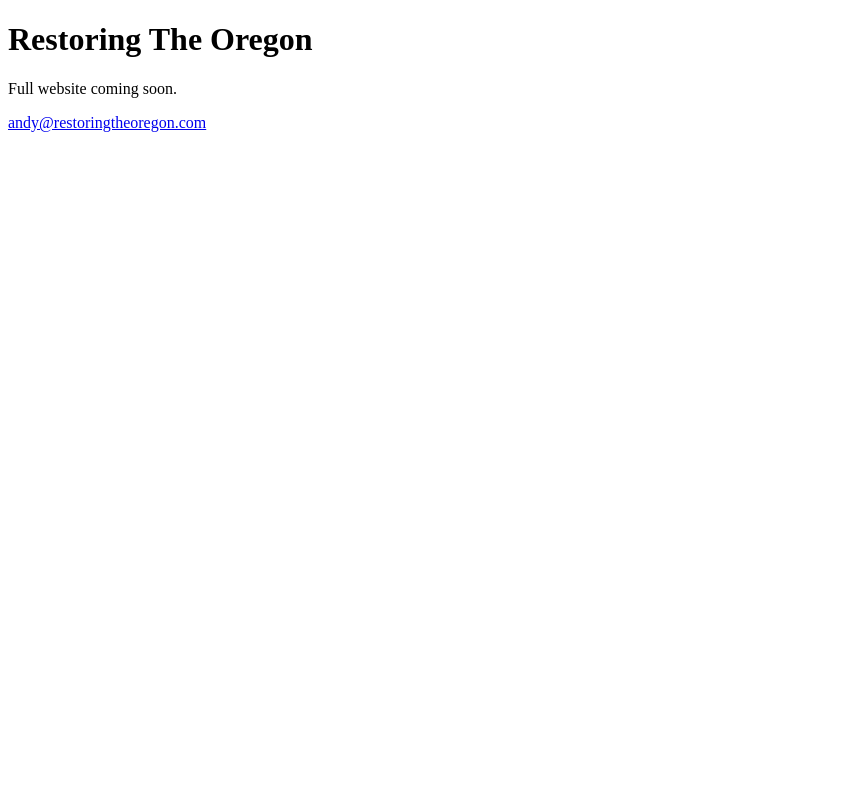
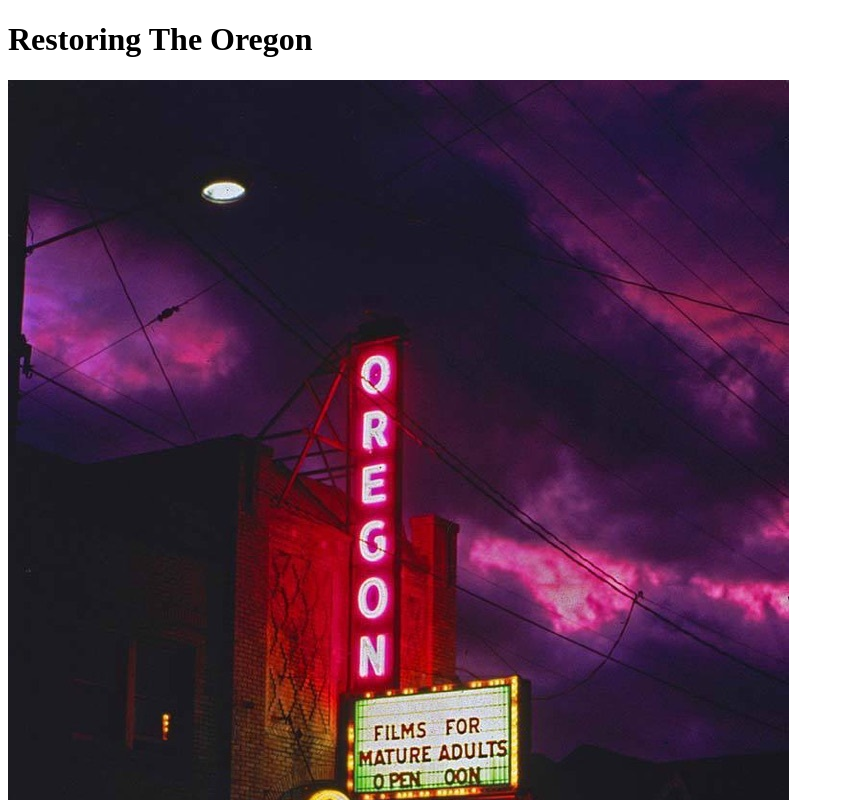
Before and after one commit to andymcmillan/restoretheoregon, a plain HTML site: page index.html in a window 1280 px wide. Shown: the top 800 px of the page, without its empty margins (0-844 px from the left). Drawn offline with Linux system fonts and the light colour scheme.

Commit message:
Adding marquee photo

```diff
--- a/index.html
+++ b/index.html
@@ -11,9 +11,11 @@
 <body>
 
 <h1>Restoring The Oregon</h1>
+
+<img src="img/marquee.jpg" alt="Oregon Theatre marquee">
+
 <p>Full website coming soon.</p>
 <p><a href="mailto:andy@restoringtheoregon.com">andy@restoringtheoregon.com</a></p>
-
 
 </body>
 
```
Also changed, not shown: img/marquee.jpg (added), 1 other file.
